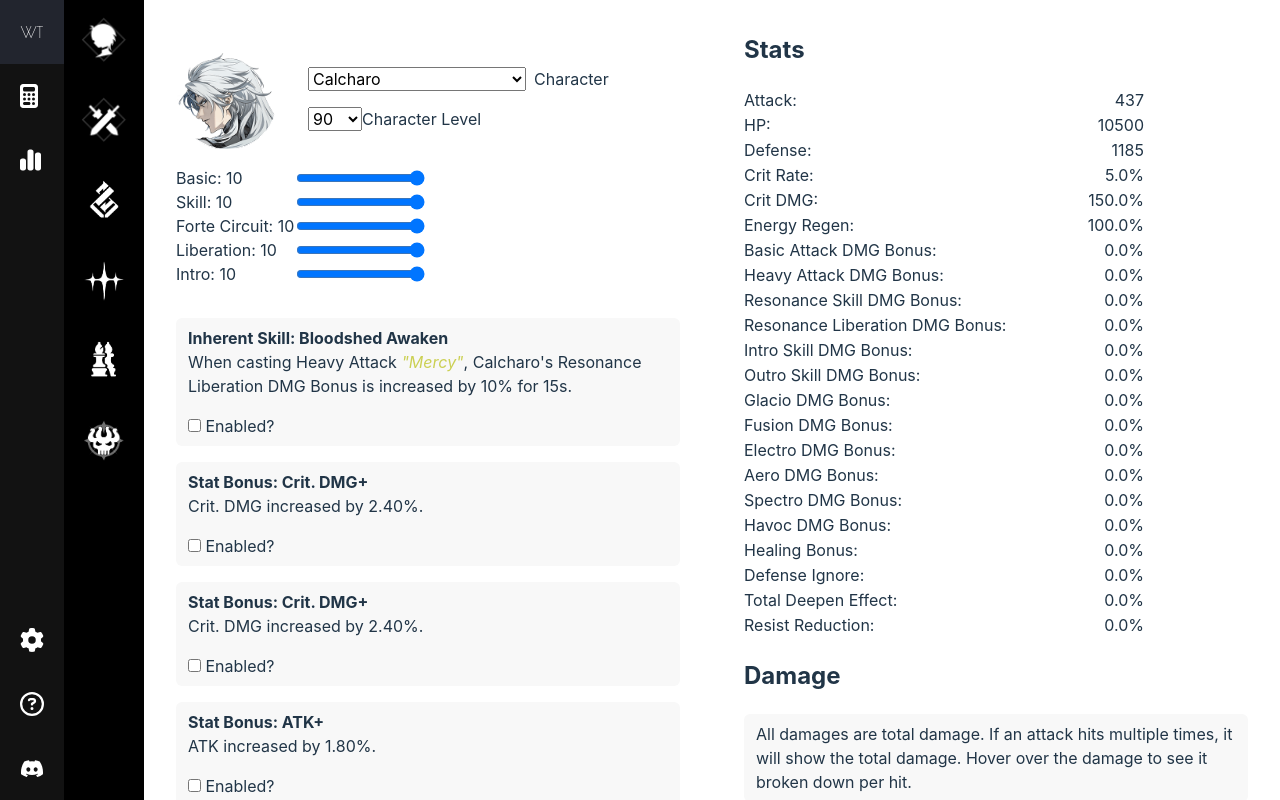
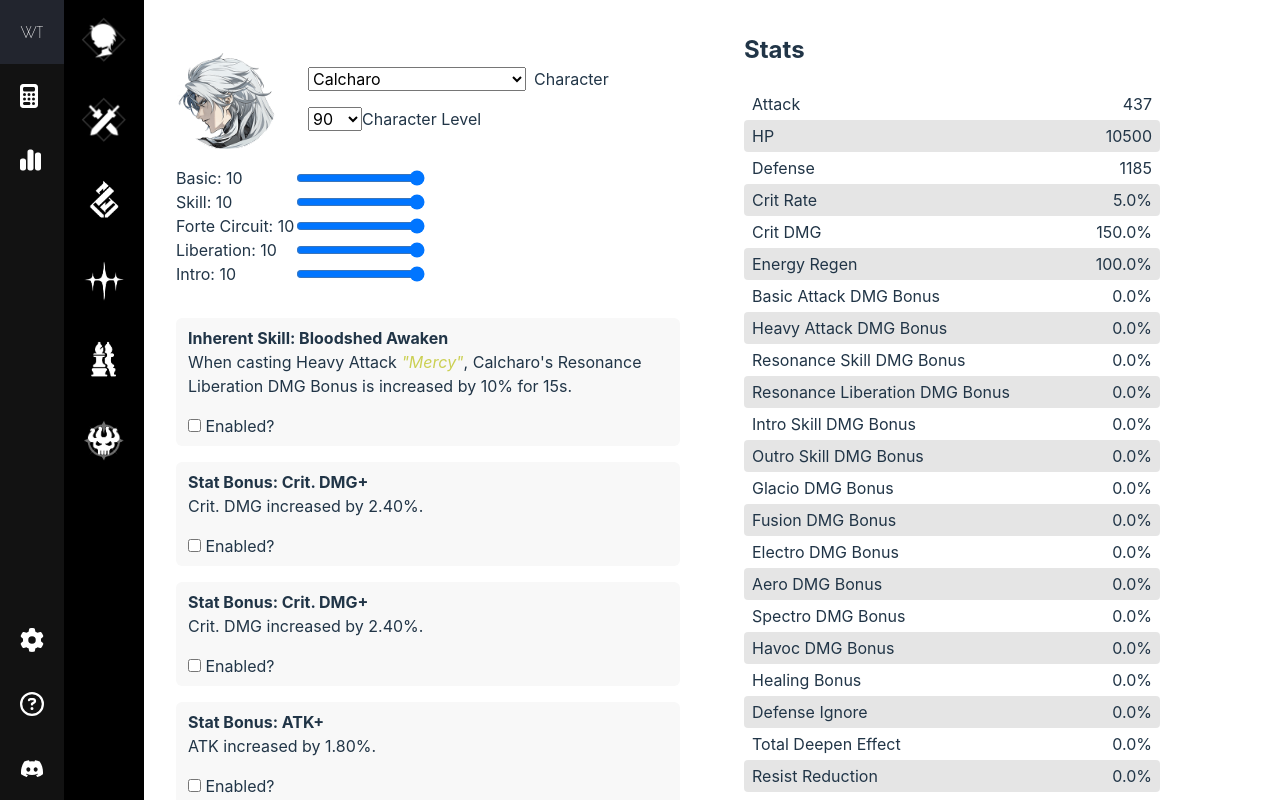
Before and after one commit to ryanbenson/wuthering-waves-optimizer, a Vue app: page / in a window 1280 px wide. Built offline with nearby package versions, Linux system fonts and the light colour scheme.

Commit message:
UI enhancements to stats and damages

```diff
--- a/src/components/Calculator.vue
+++ b/src/components/Calculator.vue
@@ -148,88 +148,88 @@
         <div class="results__stats">
           <h2 class="mt-0">Stats</h2>
           <div>
-            <span>Attack:</span> <span>{{ totalAtk }}</span>
-          </div>
-          <div>
-            <span>HP:</span> <span>{{ totalHp }}</span>
-          </div>
-          <div>
-            <span>Defense:</span> <span>{{ totalDef }}</span>
-          </div>
-          <div>
-            <span>Crit Rate:</span>
+            <span>Attack</span> <span>{{ totalAtk }}</span>
+          </div>
+          <div>
+            <span>HP</span> <span>{{ totalHp }}</span>
+          </div>
+          <div>
+            <span>Defense</span> <span>{{ totalDef }}</span>
+          </div>
+          <div>
+            <span>Crit Rate</span>
             <span>{{ displayPercentage(totalCritRate * 100) }}</span>
           </div>
           <div>
-            <span>Crit DMG:</span>
+            <span>Crit DMG</span>
             <span>{{ displayPercentage(totalCritDMG * 100) }}</span>
           </div>
           <div>
-            <span>Energy Regen:</span>
+            <span>Energy Regen</span>
             <span>{{ displayPercentage(energyRegen * 100) }}</span>
           </div>
           <div>
-            <span>Basic Attack DMG Bonus:</span>
+            <span>Basic Attack DMG Bonus</span>
             <span>{{ displayPercentage(BasicAttackDMGBonus) }}</span>
           </div>
           <div>
-            <span>Heavy Attack DMG Bonus:</span>
+            <span>Heavy Attack DMG Bonus</span>
             <span>{{ displayPercentage(HeavyAttackDMGBonus) }}</span>
           </div>
           <div>
-            <span>Resonance Skill DMG Bonus:</span>
+            <span>Resonance Skill DMG Bonus</span>
             <span>{{ displayPercentage(ResonanceSkillDMGBonus) }}</span>
           </div>
           <div>
-            <span>Resonance Liberation DMG Bonus:</span>
+            <span>Resonance Liberation DMG Bonus</span>
             <span>{{ displayPercentage(ResonanceLiberationDMGBonus) }}</span>
           </div>
           <div>
-            <span>Intro Skill DMG Bonus:</span>
+            <span>Intro Skill DMG Bonus</span>
             <span>{{ displayPercentage(IntroSkillDMGBonus) }}</span>
           </div>
           <div>
-            <span>Outro Skill DMG Bonus:</span>
+            <span>Outro Skill DMG Bonus</span>
             <span>{{ displayPercentage(OutroSkillDMGBonus) }}</span>
           </div>
           <div>
-            <span>Glacio DMG Bonus:</span>
+            <span>Glacio DMG Bonus</span>
             <span>{{ displayPercentage(Glacio) }}</span>
           </div>
           <div>
-            <span>Fusion DMG Bonus:</span>
+            <span>Fusion DMG Bonus</span>
             <span>{{ displayPercentage(Fusion) }}</span>
           </div>
           <div>
-            <span>Electro DMG Bonus:</span>
+            <span>Electro DMG Bonus</span>
             <span>{{ displayPercentage(Electro) }}</span>
           </div>
           <div>
-            <span>Aero DMG Bonus:</span>
+            <span>Aero DMG Bonus</span>
             <span>{{ displayPercentage(Aero) }}</span>
           </div>
           <div>
-            <span>Spectro DMG Bonus:</span>
+            <span>Spectro DMG Bonus</span>
             <span>{{ displayPercentage(Spectro) }}</span>
           </div>
           <div>
-            <span>Havoc DMG Bonus:</span>
+            <span>Havoc DMG Bonus</span>
             <span>{{ displayPercentage(Havoc) }}</span>
           </div>
           <div>
-            <span>Healing Bonus:</span>
+            <span>Healing Bonus</span>
             <span>{{ displayPercentage(healingBonus * 100) }}</span>
           </div>
           <div>
-            <span>Defense Ignore:</span>
+            <span>Defense Ignore</span>
             <span>{{ displayPercentage(DefIgnore * 100) }}</span>
           </div>
           <div>
-            <span>Total Deepen Effect:</span>
+            <span>Total Deepen Effect</span>
             <span>{{ displayPercentage(TotalDeepenEffect * 100) }}</span>
           </div>
           <div>
-            <span>Resist Reduction:</span>
+            <span>Resist Reduction</span>
             <span>{{ displayPercentage(ResistReduction) }}</span>
           </div>
         </div>
@@ -245,7 +245,7 @@
           v-for="damageInstance in allDamages?.value?.basicAttacks"
           :key="damageInstance.key"
           class="calculation__damage__item">
-          <span>{{ damageInstance.label }}:</span>
+          <span>{{ damageInstance.label }}</span>
           <span
             v-tooltip="{
               content: damageInstance.damage.detailedCalculation,
@@ -273,7 +273,7 @@
           v-for="damageInstance in allDamages?.value?.skillAttacks"
           :key="damageInstance.key"
           class="calculation__damage__item">
-          <span>{{ damageInstance.label }}: </span>
+          <span>{{ damageInstance.label }} </span>
           <span
             v-tooltip="{
               content: damageInstance.damage.detailedCalculation,
@@ -301,7 +301,7 @@
           v-for="damageInstance in allDamages?.value?.liberationAttacks"
           :key="damageInstance.key"
           class="calculation__damage__item">
-          <span>{{ damageInstance.label }}: </span>
+          <span>{{ damageInstance.label }} </span>
           <span
             v-tooltip="{
               content: damageInstance.damage.detailedCalculation,
@@ -329,7 +329,7 @@
           v-for="damageInstance in allDamages?.value?.forteCircuitAttacks"
           :key="damageInstance.key"
           class="calculation__damage__item">
-          <span>{{ damageInstance.label }}: </span>
+          <span>{{ damageInstance.label }} </span>
           <span
             v-tooltip="{
               content: damageInstance.damage.detailedCalculation,
@@ -357,7 +357,7 @@
           v-for="damageInstance in allDamages?.value?.introAttacks"
           :key="damageInstance.key"
           class="calculation__damage__item">
-          <span>{{ damageInstance.label }}: </span>
+          <span>{{ damageInstance.label }} </span>
           <span
             v-tooltip="{
               content: damageInstance.damage.detailedCalculation,
@@ -382,14 +382,17 @@
         </div>
         <h4>Outro Attacks</h4>
         <template v-if="!allDamages?.value?.outroAttacks.length">
-          {{ character }} does not have outro attacks.
+          <div
+            class="calculation__damage__item calculation__damage__item--fill">
+            {{ character }} does not have outro attacks.
+          </div>
         </template>
         <template v-else>
           <div
             v-for="damageInstance in allDamages?.value?.outroAttacks"
             :key="damageInstance.key"
             class="calculation__damage__item">
-            <span>{{ damageInstance.label }}: </span>
+            <span>{{ damageInstance.label }} </span>
             <span
               v-tooltip="{
                 content: damageInstance.damage.detailedCalculation,
@@ -419,88 +422,88 @@
       <div class="results__stats">
         <h2 class="mt-0">Stats</h2>
         <div>
-          <span>Attack:</span> <span>{{ totalAtk }}</span>
-        </div>
-        <div>
-          <span>HP:</span> <span>{{ totalHp }}</span>
-        </div>
-        <div>
-          <span>Defense:</span> <span>{{ totalDef }}</span>
-        </div>
-        <div>
-          <span>Crit Rate:</span>
+          <span>Attack</span> <span>{{ totalAtk }}</span>
+        </div>
+        <div>
+          <span>HP</span> <span>{{ totalHp }}</span>
+        </div>
+        <div>
+          <span>Defense</span> <span>{{ totalDef }}</span>
+        </div>
+        <div>
+          <span>Crit Rate</span>
           <span>{{ displayPercentage(totalCritRate * 100) }}</span>
         </div>
         <div>
-          <span>Crit DMG:</span>
+          <span>Crit DMG</span>
           <span>{{ displayPercentage(totalCritDMG * 100) }}</span>
         </div>
         <div>
-          <span>Energy Regen:</span>
+          <span>Energy Regen</span>
           <span>{{ displayPercentage(energyRegen * 100) }}</span>
         </div>
         <div>
-          <span>Basic Attack DMG Bonus:</span>
+          <span>Basic Attack DMG Bonus</span>
           <span>{{ displayPercentage(BasicAttackDMGBonus) }}</span>
         </div>
         <div>
-          <span>Heavy Attack DMG Bonus:</span>
+          <span>Heavy Attack DMG Bonus</span>
           <span>{{ displayPercentage(HeavyAttackDMGBonus) }}</span>
         </div>
         <div>
-          <span>Resonance Skill DMG Bonus:</span>
+          <span>Resonance Skill DMG Bonus</span>
           <span>{{ displayPercentage(ResonanceSkillDMGBonus) }}</span>
         </div>
         <div>
-          <span>Resonance Liberation DMG Bonus:</span>
+          <span>Resonance Liberation DMG Bonus</span>
           <span>{{ displayPercentage(ResonanceLiberationDMGBonus) }}</span>
         </div>
         <div>
-          <span>Intro Skill DMG Bonus:</span>
+          <span>Intro Skill DMG Bonus</span>
           <span>{{ displayPercentage(IntroSkillDMGBonus) }}</span>
         </div>
         <div>
-          <span>Outro Skill DMG Bonus:</span>
+          <span>Outro Skill DMG Bonus</span>
           <span>{{ displayPercentage(OutroSkillDMGBonus) }}</span>
         </div>
         <div>
-          <span>Glacio DMG Bonus:</span>
+          <span>Glacio DMG Bonus</span>
           <span>{{ displayPercentage(Glacio) }}</span>
         </div>
         <div>
-          <span>Fusion DMG Bonus:</span>
+          <span>Fusion DMG Bonus</span>
           <span>{{ displayPercentage(Fusion) }}</span>
         </div>
         <div>
-          <span>Electro DMG Bonus:</span>
+          <span>Electro DMG Bonus</span>
           <span>{{ displayPercentage(Electro) }}</span>
         </div>
         <div>
-          <span>Aero DMG Bonus:</span>
+          <span>Aero DMG Bonus</span>
           <span>{{ displayPercentage(Aero) }}</span>
         </div>
         <div>
-          <span>Spectro DMG Bonus:</span>
+          <span>Spectro DMG Bonus</span>
           <span>{{ displayPercentage(Spectro) }}</span>
         </div>
         <div>
-          <span>Havoc DMG Bonus:</span>
+          <span>Havoc DMG Bonus</span>
           <span>{{ displayPercentage(Havoc) }}</span>
         </div>
         <div>
-          <span>Healing Bonus:</span>
+          <span>Healing Bonus</span>
           <span>{{ displayPercentage(healingBonus * 100) }}</span>
         </div>
         <div>
-          <span>Defense Ignore:</span>
+          <span>Defense Ignore</span>
           <span>{{ displayPercentage(DefIgnore * 100) }}</span>
         </div>
         <div>
-          <span>Total Deepen Effect:</span>
+          <span>Total Deepen Effect</span>
           <span>{{ displayPercentage(TotalDeepenEffect * 100) }}</span>
         </div>
         <div>
-          <span>Resist Reduction:</span>
+          <span>Resist Reduction</span>
           <span>{{ displayPercentage(ResistReduction) }}</span>
         </div>
       </div>
@@ -521,7 +524,7 @@
         v-for="damageInstance in allDamages?.value?.basicAttacks"
         :key="damageInstance.key"
         class="calculation__damage__item">
-        <span>{{ damageInstance.label }}:</span>
+        <span>{{ damageInstance.label }}</span>
         <span
           v-tooltip="{
             content: damageInstance.damage.detailedCalculation,
@@ -549,7 +552,7 @@
         v-for="damageInstance in allDamages?.value?.skillAttacks"
         :key="damageInstance.key"
         class="calculation__damage__item">
-        <span>{{ damageInstance.label }}: </span>
+        <span>{{ damageInstance.label }} </span>
         <span
           v-tooltip="{
             content: damageInstance.damage.detailedCalculation,
@@ -577,7 +580,7 @@
         v-for="damageInstance in allDamages?.value?.liberationAttacks"
         :key="damageInstance.key"
         class="calculation__damage__item">
-        <span>{{ damageInstance.label }}: </span>
+        <span>{{ damageInstance.label }} </span>
         <span
           v-tooltip="{
             content: damageInstance.damage.detailedCalculation,
@@ -605,7 +608,7 @@
         v-for="damageInstance in allDamages?.value?.forteCircuitAttacks"
         :key="damageInstance.key"
         class="calculation__damage__item">
-        <span>{{ damageInstance.label }}: </span>
+        <span>{{ damageInstance.label }} </span>
         <span
           v-tooltip="{
             content: damageInstance.damage.detailedCalculation,
@@ -633,7 +636,7 @@
         v-for="damageInstance in allDamages?.value?.introAttacks"
         :key="damageInstance.key"
         class="calculation__damage__item">
-        <span>{{ damageInstance.label }}: </span>
+        <span>{{ damageInstance.label }} </span>
         <span
           v-tooltip="{
             content: damageInstance.damage.detailedCalculation,
@@ -658,14 +661,16 @@
       </div>
       <h4>Outro Attacks</h4>
       <template v-if="!allDamages?.value?.outroAttacks.length">
-        {{ character }} does not have outro attacks.
+        <div class="calculation__damage__item">
+          {{ character }} does not have outro attacks.
+        </div>
       </template>
       <template v-else>
         <div
           v-for="damageInstance in allDamages?.value?.outroAttacks"
           :key="damageInstance.key"
           class="calculation__damage__item">
-          <span>{{ damageInstance.label }}: </span>
+          <span>{{ damageInstance.label }} </span>
           <span
             v-tooltip="{
               content: damageInstance.damage.detailedCalculation,
@@ -1656,7 +1661,18 @@ $tooltip-background-color: $sidebar-background-color;
 .calculation__damage__item {
   display: grid;
   grid-template-columns: 1fr 100px 100px 100px;
-  border-bottom: 1px solid rgba(255, 255, 255, 0.1);
+  padding: 0.25rem 0.5rem;
+  border-radius: 0.25rem;
+  &:nth-child(even) {
+    background-color: transparent;
+  }
+  &:nth-child(odd) {
+    background-color: rgba(255, 255, 255, 0.1);
+
+    @media (prefers-color-scheme: light) {
+      background-color: rgba(0, 0, 0, 0.1);
+    }
+  }
 
   @media (max-width: 480px) {
     grid-template-columns: 1fr 80px 80px 80px;
@@ -1715,11 +1731,26 @@ $tooltip-background-color: $sidebar-background-color;
     display: flex;
     justify-content: space-between;
     max-width: 400px;
-    border-bottom: 1px solid rgba(255, 255, 255, 0.1);
+    padding: 0.25rem 0.5rem;
+    border-radius: 0.25rem;
+  }
+  div:nth-child(even) {
+    background-color: transparent;
+  }
+  div:nth-child(odd) {
+    background-color: rgba(255, 255, 255, 0.1);
+
+    @media (prefers-color-scheme: light) {
+      background-color: rgba(0, 0, 0, 0.1);
+    }
   }
 }
 .results {
   display: block !important;
+
+  h4 {
+    padding-left: 0.5rem;
+  }
 }
 .calculations__nav--results {
   display: none !important;
@@ -1745,4 +1776,7 @@ $tooltip-background-color: $sidebar-background-color;
 .mb-1 {
   margin-bottom: 1rem;
 }
+.calculation__damage__item--fill {
+  grid-template-columns: 1fr;
+}
 </style>
--- a/src/pages/UpdatesView.vue
+++ b/src/pages/UpdatesView.vue
@@ -37,6 +37,7 @@
         Updates XY, Jiyan, Rover Havoc, and Encore outro skill labels for
         clarity
       </li>
+      <li>UI Enhancement to stats and damages list</li>
     </ul>
     <h3>August 9, 2024</h3>
     <ul>
```
